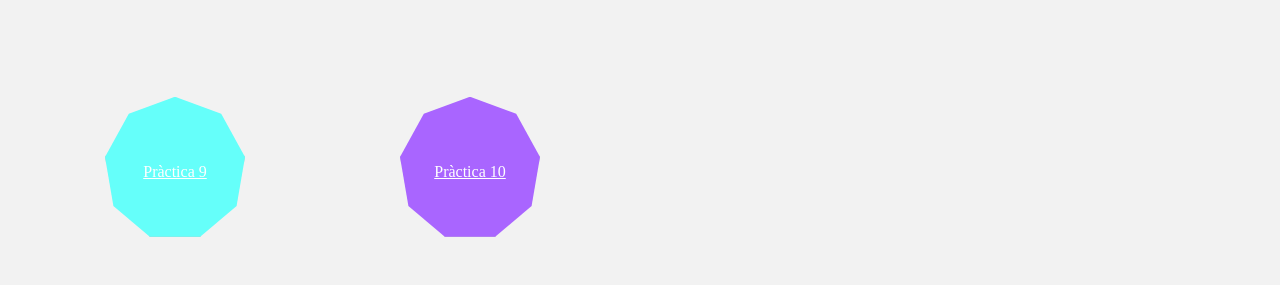
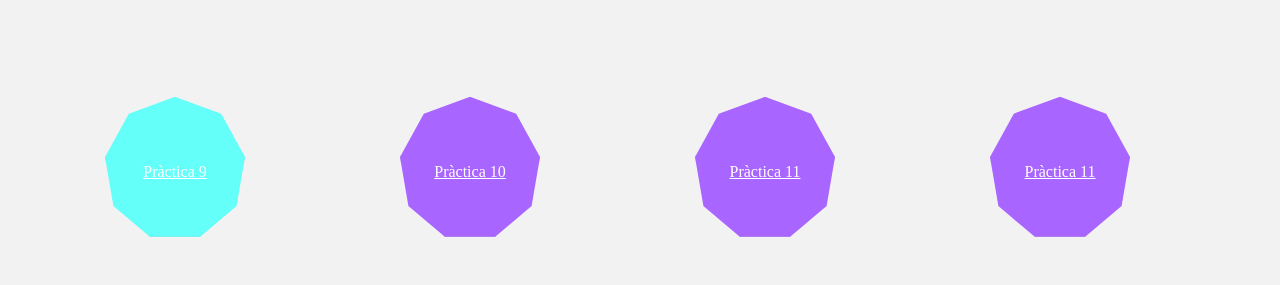
Before and after one commit to Portulnocrn/Webgithub, a plain HTML site: page index.html in a window 1280 px wide. Shown: the part 991-1276 px from the top of the page. Drawn offline with Linux system fonts and the light colour scheme.

Commit message:
Update index.html

```diff
--- a/index.html
+++ b/index.html
@@ -24,6 +24,8 @@
     <div class="cuadrets" id="catorze"><a href="https://portulnocrn.github.io/Webgithub/m4m8uf102_Ortuño/">Pràctica 8</a></div>
     <div class="cuadrets" id="quince"><a href="https://portulnocrn.github.io/Webgithub/paisatje/">Pràctica 9</a></div>
     <div class="cuadrets" id="quince1"><a href="https://portulnocrn.github.io/Webgithub/m4m8uf601_Ortuño/">Pràctica 10</a></div>
+    <div class="cuadrets" id="quince1"><a href="https://portulnocrn.github.io/Webgithub/m4m8uf601_Ortuño/">Pràctica 11</a></div>
+    <div class="cuadrets" id="quince1"><a href="https://portulnocrn.github.io/Webgithub/m4m8uf601_Ortuño/">Pràctica 11</a></div>
 
 </div>
 
```
